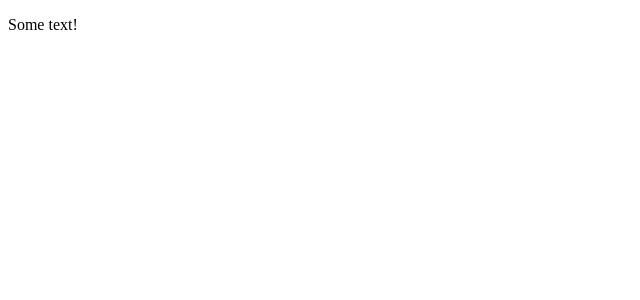
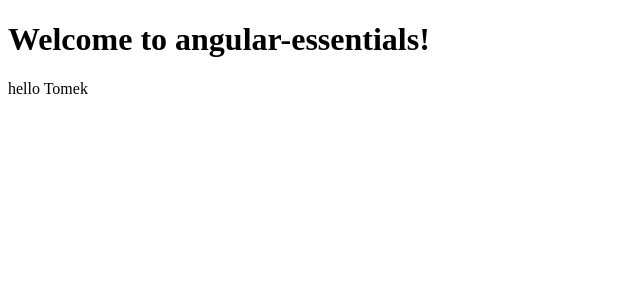
Before and after one commit to Niegi/angular-essentials, an Angular app: page / in a window 1280 px wide. Shown: the top 300 px of the page, without its empty margins (0-640 px from the left). Built offline with nearby package versions, Linux system fonts and the light colour scheme.

Commit message:
in the middle of second module

```diff
--- a/src/app/app.component.html
+++ b/src/app/app.component.html
@@ -1 +1,2 @@
-<p>Some text!</p>
+<h1>Welcome to {{title}}!</h1>
+<app-user></app-user>
--- a/src/app/app.module.ts
+++ b/src/app/app.module.ts
@@ -2,10 +2,12 @@
 import { NgModule } from '@angular/core';
 
 import { AppComponent } from './app.component';
+import { UserComponent } from './user/user.component';
 
 @NgModule({
   declarations: [
-    AppComponent
+    AppComponent,
+    UserComponent
   ],
   imports: [
     BrowserModule
--- /dev/null
+++ b/src/app/user/user.component.html
@@ -0,0 +1 @@
+<p>hello {{name}}</p>
--- /dev/null
+++ b/src/app/user/user.component.ts
@@ -0,0 +1,10 @@
+import { Component } from '@angular/core';
+
+@Component({
+  selector: 'app-user',
+  templateUrl: './user.component.html',
+  styleUrls: ['./user.component.css']
+})
+export class UserComponent {
+  name = 'Tomek';
+}
```
Also changed, not shown: src/app/user/user.component.css (added), 1 other file (tests, documents, lock files or other folders).
